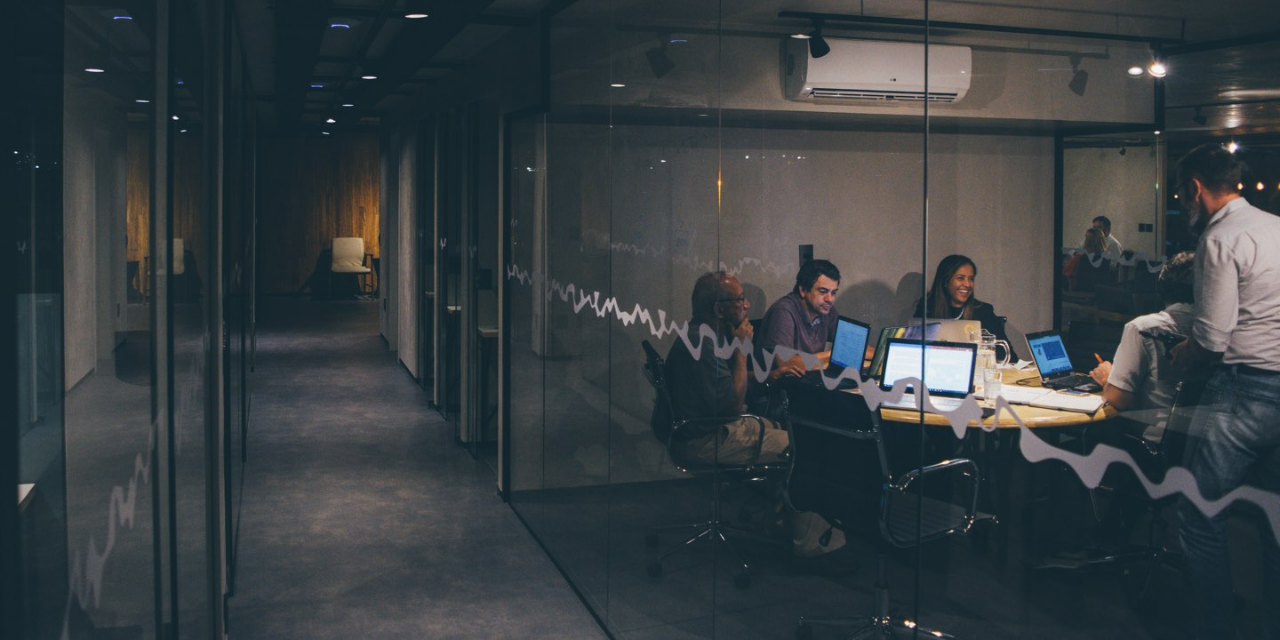
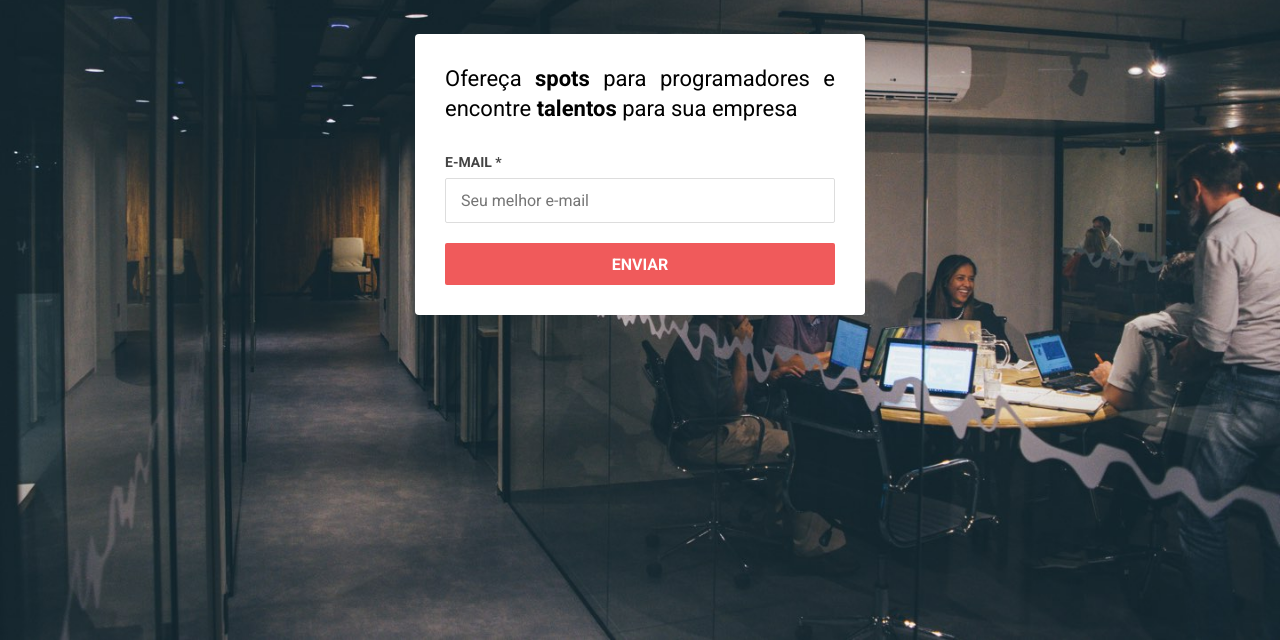
Before and after one commit to gstvds/AirCnC, a React app in the folder frontend/: page / in a window 1280 px wide. Shown: the part 160-800 px from the top of the page. Built offline with nearby package versions, Linux system fonts and the light colour scheme.

Commit message:
Finishing some styles

```diff
--- a/frontend/src/components/App.css
+++ b/frontend/src/components/App.css
@@ -25,3 +25,62 @@ button {
   font-family: "Roboto", Arial, Helvetica, sans-serif;
   font-size: 14px;
 }
+
+.container {
+  margin: 80px auto;
+  max-width: 450px;
+  width: 100%;
+  display: flex;
+  flex-direction: column;
+  align-items: center;
+}
+
+.content {
+  width: 100%;
+  background: white;
+  margin-top: 50px;
+  border-radius: 4px;
+  padding: 30px;
+}
+
+.content > p {
+  text-align: justify;
+  text-justify: inter-word;
+  font-size: 22px;
+  line-height: 30px;
+  margin-bottom: 30px;
+}
+
+.content form {
+  display: flex;
+  flex-direction: column;
+}
+
+.content form label {
+  font-size: 14px;
+  color: #444;
+  font-weight: bold;
+  margin-bottom: 8px;
+}
+
+.content form input {
+  margin-bottom: 20px;
+  border: 1px solid #ddd;
+  border-radius: 2px;
+  height: 45px;
+  padding: 0 15px;
+  font-size: 16px;
+}
+
+.content button.btn {
+  border: 0;
+  border-radius: 2px;
+  width: 100%;
+  height: 42px;
+  padding: 0 20px;
+  font-size: 16px;
+  font-weight: bold;
+  background: #f05a5b;
+  color: white;
+  cursor: pointer;
+}
--- a/frontend/src/components/App.js
+++ b/frontend/src/components/App.js
@@ -18,7 +18,9 @@ function App() {
           <label htmlFor="email">E-MAIL *</label>
           <input type="email" id="email" placeholder="Seu melhor e-mail" />
 
-          <button type="submit">ENVIAR</button>
+          <button className="btn" type="submit">
+            ENVIAR
+          </button>
         </form>
       </div>
     </div>
```
